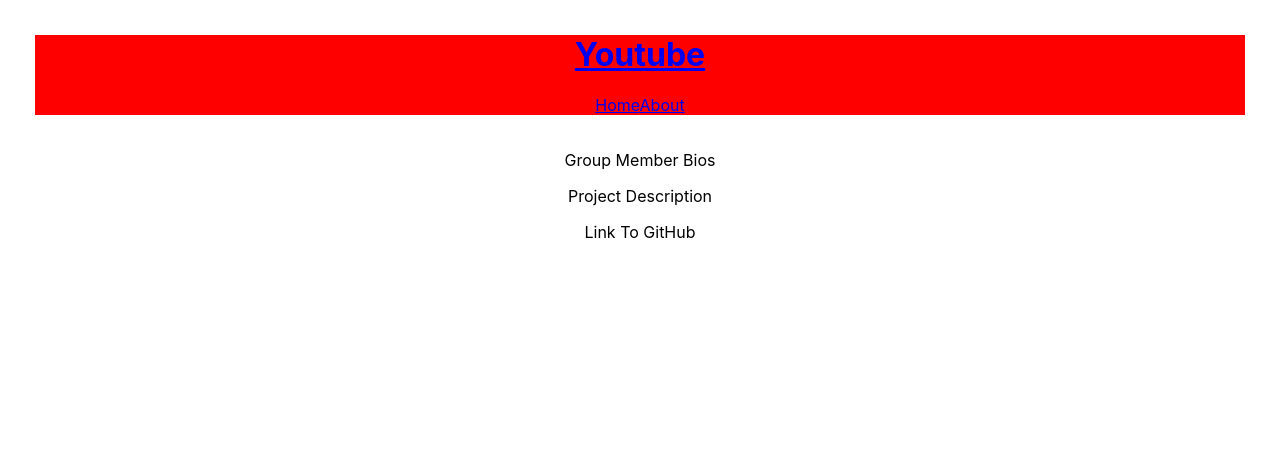
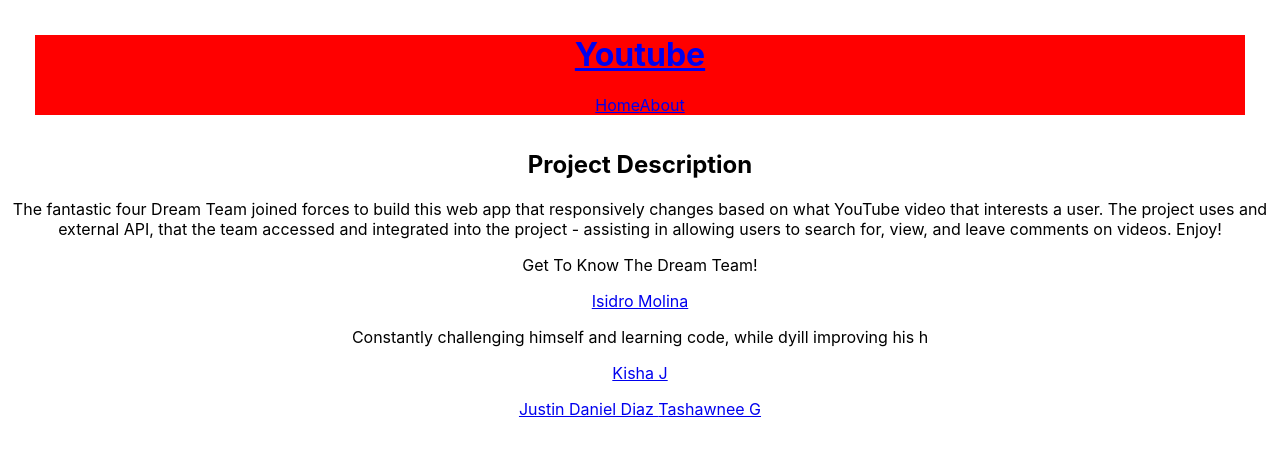
Before and after one commit to lakishaJohnson/youtube-clone, a React (Create React App) app: page /about in a window 1280 px wide. Shown: the top 456 px of the page. Built offline with nearby package versions, Linux system fonts and the light colour scheme; no server answers.

Commit message:
I have added a image file to store our photos (not doing anything yet), github links are working and the project discription is done. Still working on bios

```diff
--- a/src/components/About.js
+++ b/src/components/About.js
@@ -1,13 +1,34 @@
 import React from "react";
 
 class About extends React.Component {
-
   render() {
     return (
       <div>
-        <p>Group Member Bios</p>
-        <p>Project Description</p>
-        <p>Link To GitHub</p>
+        <h2>
+          <strong>Project Description</strong>
+        </h2>
+        <p>
+          The fantastic four Dream Team joined forces to build this web app that
+          responsively changes based on what YouTube video that interests a
+          user. The project uses and external API, that the team accessed and
+          integrated into the project - assisting in allowing users to search
+          for, view, and leave comments on videos. Enjoy!
+        </p>
+        <p>Get To Know The Dream Team!</p>
+        <a href="https://github.com/imolina212">Isidro Molina</a>
+        <p>
+          Constantly challenging himself and learning code, while dyill
+          improving his h
+        </p>
+        <a href="https://github.com/https://github.com/lakishaJohnson">
+          Kisha J
+        </a>
+        <p></p>
+        <a href="https://github.com/JustDDiaz">Justin Daniel Diaz </a>
+        <a href="https://github.com/https://github.com/lakishaJohnson">
+          Tashawnee G
+        </a>
+        <p></p>
       </div>
     );
   }
```
Also changed, not shown: src/About.css (added, +53 -0 lines), src/components/Comments.js (added, +46 -0 lines), src/images/Isidro M Image.png (added).
